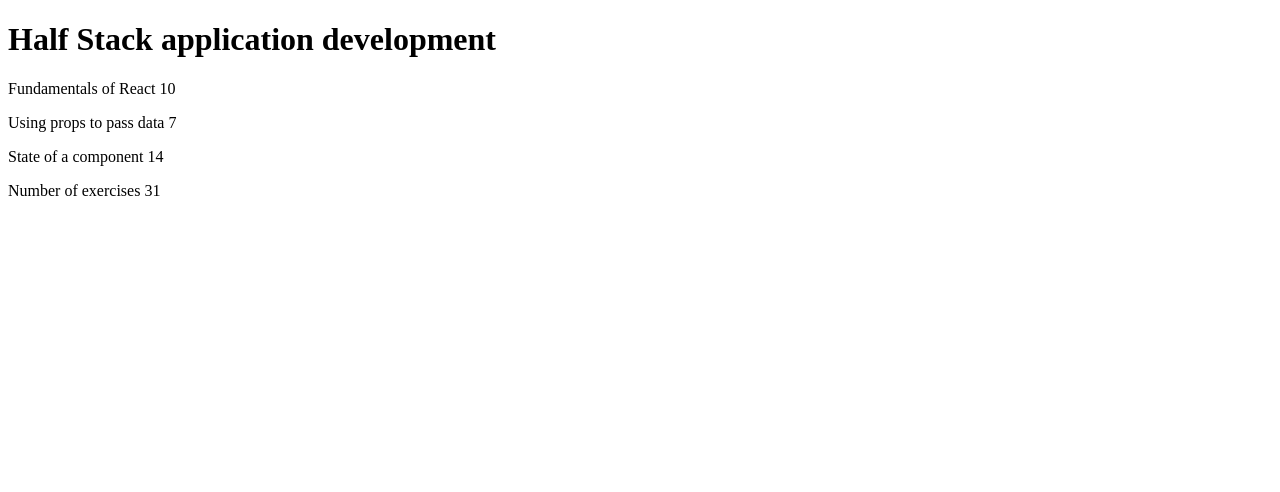
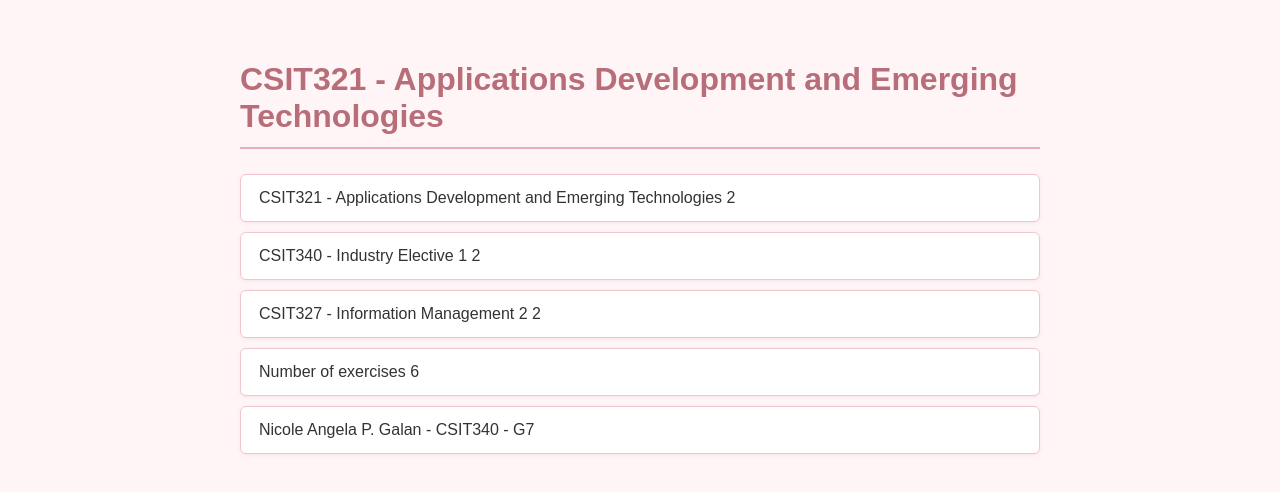
Before and after one commit to nicole-galan/CSIT340G7-Lab3-Galan, a React (Vite) app: page / in a window 1280 px wide. Shown: the top 492 px of the page. Built offline with nearby package versions, Linux system fonts and the light colour scheme.

Commit message:
1.5: course information step 5 - final changes

```diff
--- a/src/App.css
+++ b/src/App.css
@@ -0,0 +1,38 @@
+body {
+  margin: 0;
+  font-family: Arial, sans-serif;
+  background-color: #fff5f7;
+  color: #333;
+}
+
+#root {
+  max-width: 800px;
+  margin: 0 auto;
+  padding: 40px 20px;
+}
+
+h1 {
+  color: #b76e79;
+  border-bottom: 2px solid #e8aeb7;
+  padding-bottom: 12px;
+  margin-bottom: 25px;
+}
+
+p {
+  background-color: #ffffff;
+  padding: 14px 18px;
+  margin: 10px 0;
+  border: 1px solid #f0c7cd;
+  border-radius: 6px;
+  box-shadow: 0 1px 4px rgba(183, 110, 121, 0.12);
+}
+
+
+.footer {
+  font-weight: bold;
+  color: #b76e79;
+  background-color: #fdecef;
+  border: 2px solid #e8aeb7;
+  text-align: center;
+  margin-top: 25px;
+}
--- a/src/App.jsx
+++ b/src/App.jsx
@@ -1,3 +1,5 @@
+import './App.css'
+
 const Header = (props) => {
   return (
     <h1>{props.course}</h1>
@@ -38,21 +40,29 @@ const Total = (props) => {
   )
 }
 
+const Footer = (props) => {
+  return (
+    <p>
+      {props.name} - {props.courseCode} - {props.section}
+    </p>
+  )
+}
+
 const App = () => {
-  const course = 'Half Stack application development'
+  const course = 'CSIT321 - Applications Development and Emerging Technologies'
 
   const parts = [
     {
-      name: 'Fundamentals of React',
-      exercises: 10
+      name: 'CSIT321 - Applications Development and Emerging Technologies',
+      exercises: 2.0
     },
     {
-      name: 'Using props to pass data',
-      exercises: 7
+      name: 'CSIT340 - Industry Elective 1',
+      exercises: 2.0
     },
     {
-      name: 'State of a component',
-      exercises: 14
+      name: 'CSIT327 - Information Management 2',
+      exercises: 2.0
     }
   ]
 
@@ -61,6 +71,11 @@ const App = () => {
       <Header course={course} />
       <Content parts={parts} />
       <Total parts={parts} />
+      <Footer
+        name="Nicole Angela P. Galan"
+        courseCode="CSIT340"
+        section="G7"
+      />
     </div>
   )
 }
```
